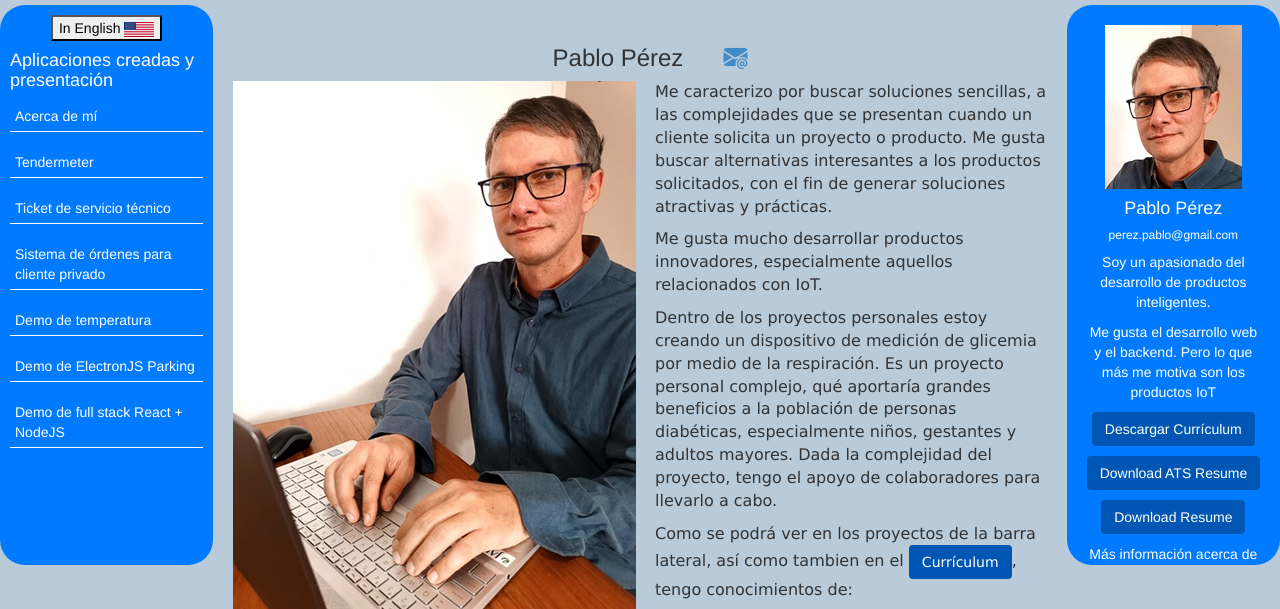
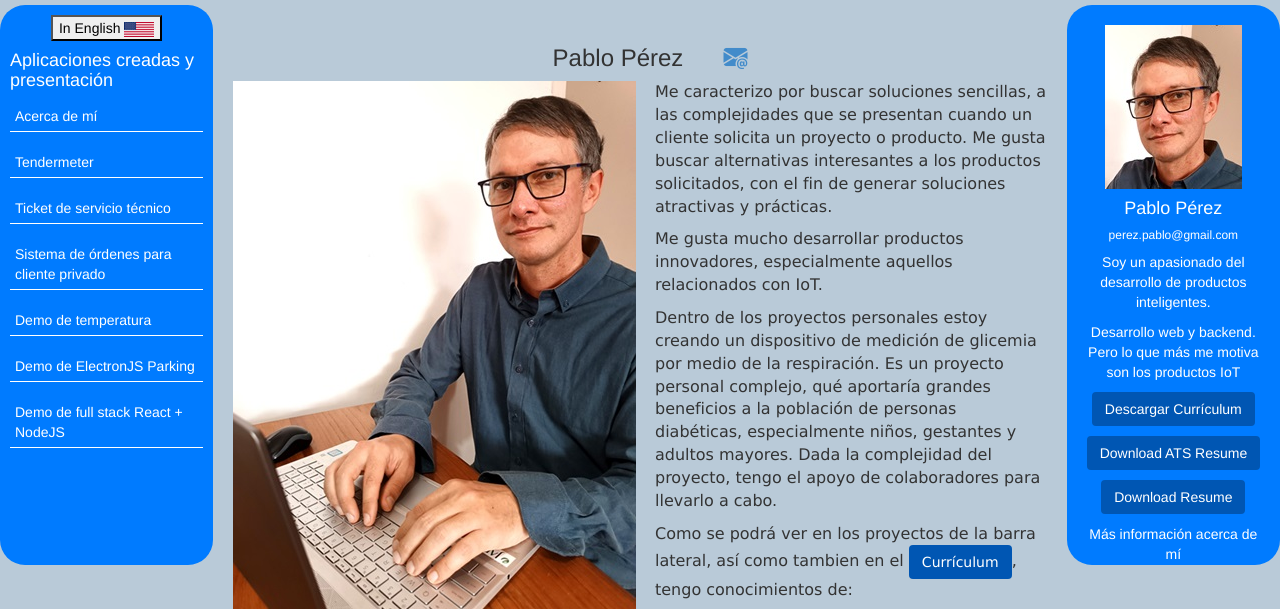
Before and after one commit to PerezPablo80/portfolio, a plain HTML site: page index_es.html in a window 1280 px wide. Shown: the top 609 px of the page. Drawn offline with nearby package versions, Linux system fonts and the light colour scheme.

Commit message:
modificacion esp

```diff
--- a/index_es.html
+++ b/index_es.html
@@ -275,7 +275,7 @@
 					<h4>Pablo Pérez</h4>
 					<h6>perez.pablo@gmail.com</h6>
 					<p>Soy un apasionado del desarrollo de productos inteligentes.</p>
-					<p>Me gusta el desarrollo web y el backend. Pero lo que más me motiva son los productos IoT</p>
+					<p>Desarrollo web y backend. Pero lo que más me motiva son los productos IoT</p>
 
 					<p>
 						<a href="./assets/CV.pdf" target="_blank" class="btn resume-btn" download
```
